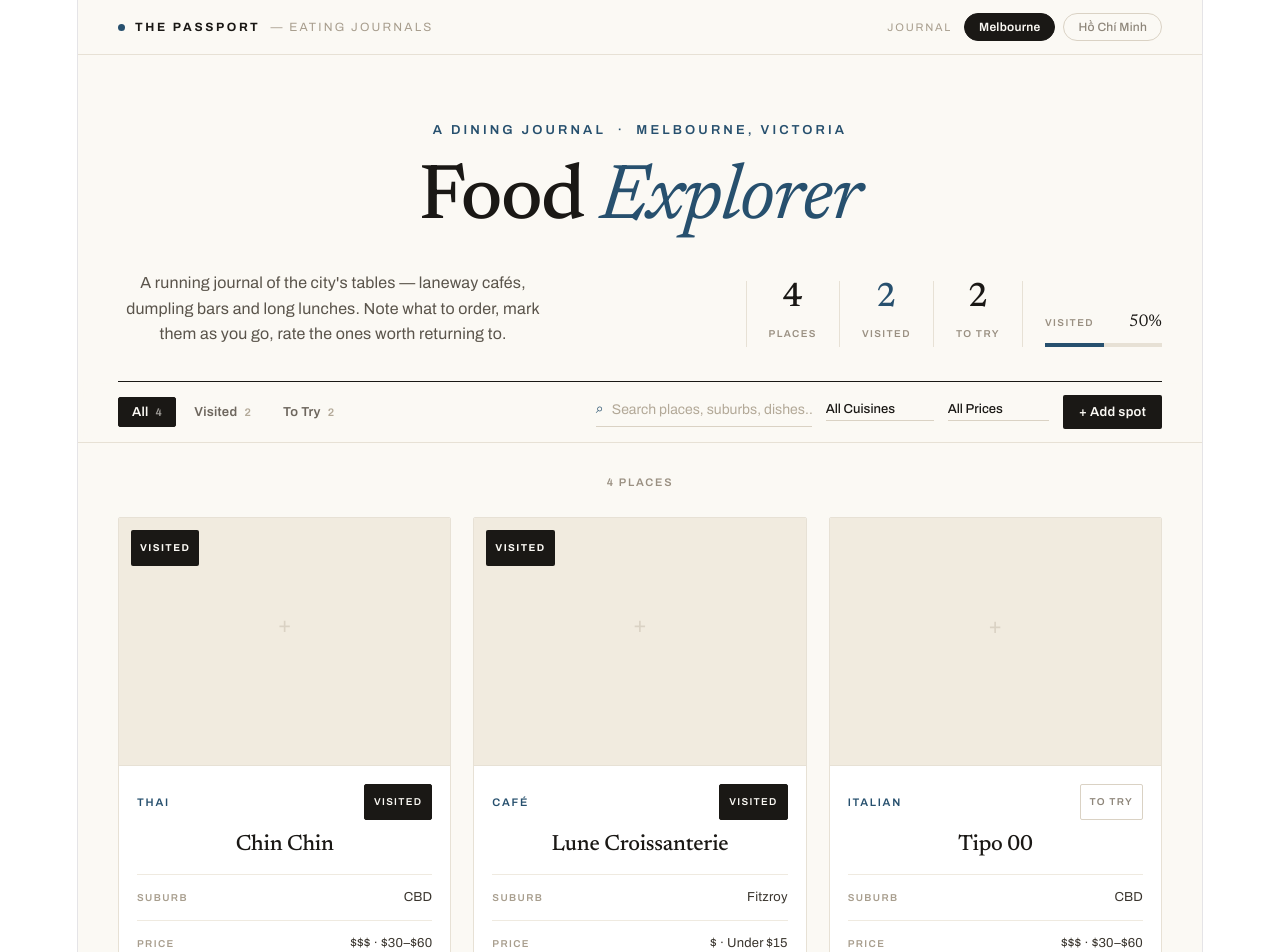
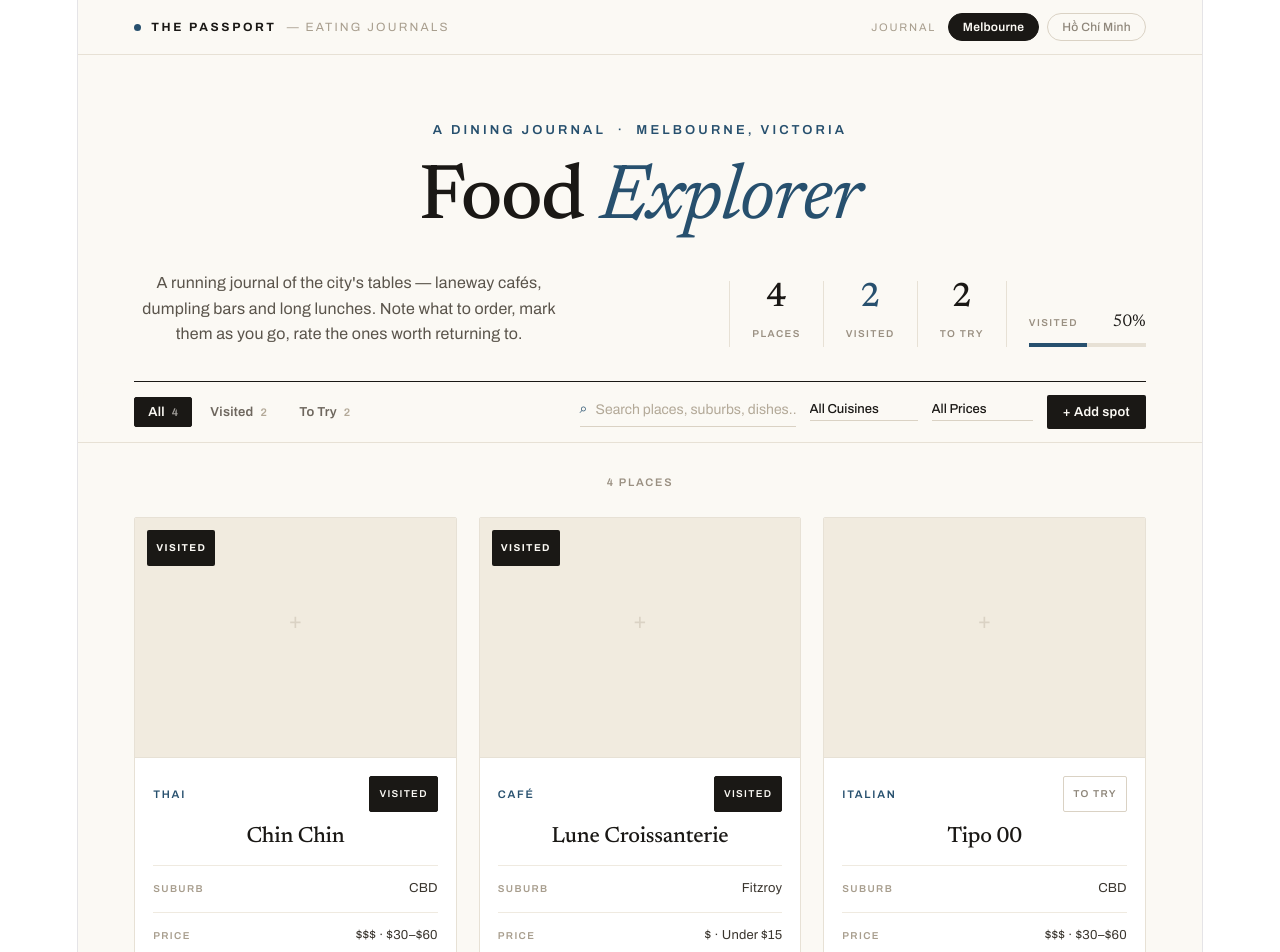
Before and after one commit to khanhlnq294/food-tracker-Melbourne-and-Ho-Chi-Minh-City, a React (Vite) app: page / in a window 1280 px wide. Shown: the top 952 px of the page. Built offline with nearby package versions, Linux system fonts and the light colour scheme.

Commit message:
add full width

```diff
--- a/src/MelbourneFoodTracker.jsx
+++ b/src/MelbourneFoodTracker.jsx
@@ -134,7 +134,7 @@
 
       {/* ── UTILITY BAR ── */}
       <div style={{ borderBottom:`1px solid ${B1}`, background:BG }}>
-        <div style={{ maxWidth:1200, margin:"0 auto", padding:"0 40px", height:54, display:"flex", alignItems:"center", justifyContent:"space-between" }}>
+        <div style={{ padding:"0 5%", height:54, display:"flex", alignItems:"center", justifyContent:"space-between" }}>
           <div style={{ display:"flex", alignItems:"center", gap:10 }}>
             <span style={{ width:7, height:7, borderRadius:"50%", background:A, display:"inline-block" }} />
             <span style={{ fontWeight:700, fontSize:12, letterSpacing:".22em", textTransform:"uppercase" }}>The Passport</span>
@@ -149,7 +149,7 @@
       </div>
 
       {/* ── MASTHEAD ── */}
-      <header style={{ maxWidth:1200, margin:"0 auto", padding:"62px 40px 0" }}>
+      <header style={{ padding:"62px 5% 0" }}>
         <div style={{ fontWeight:600, fontSize:13, letterSpacing:".24em", textTransform:"uppercase", color:A }}>A Dining Journal&nbsp;&nbsp;·&nbsp;&nbsp;Melbourne, Victoria</div>
         <h1 style={{ fontFamily:"'Newsreader',serif", fontWeight:500, fontSize:78, lineHeight:.96, letterSpacing:"-.02em", color:TK, marginTop:20 }}>
           Food <em style={{ fontStyle:"italic", fontWeight:400, color:A }}>Explorer</em>
@@ -181,7 +181,7 @@
 
       {/* ── STICKY CONTROLS ── */}
       <div style={{ position:"sticky", top:0, zIndex:30, background:"rgba(251,249,244,.92)", backdropFilter:"blur(8px)", WebkitBackdropFilter:"blur(8px)", borderBottom:`1px solid ${B1}` }}>
-        <div style={{ maxWidth:1200, margin:"0 auto", padding:"13px 40px", display:"flex", flexWrap:"wrap", alignItems:"center", justifyContent:"space-between", gap:12 }}>
+        <div style={{ padding:"13px 5%", display:"flex", flexWrap:"wrap", alignItems:"center", justifyContent:"space-between", gap:12 }}>
           <div style={{ display:"flex", alignItems:"center", gap:4, flexWrap:"wrap" }}>
             {[["all","All",counts.all],["tried","Visited",counts.tried],["want","To Try",counts.want]].map(([key,lbl,cnt]) => {
               const active = filter === key;
@@ -215,7 +215,7 @@
       </div>
 
       {/* ── GRID ── */}
-      <main style={{ maxWidth:1200, margin:"0 auto", padding:"26px 40px 96px" }}>
+      <main style={{ padding:"26px 5% 96px" }}>
         <div style={{ fontSize:11, fontWeight:600, letterSpacing:".16em", textTransform:"uppercase", color:"#9A9082", marginBottom:22 }}>
           {filtered.length === entries.length ? `${entries.length} places` : `Showing ${filtered.length} of ${entries.length} places`}
         </div>
```
